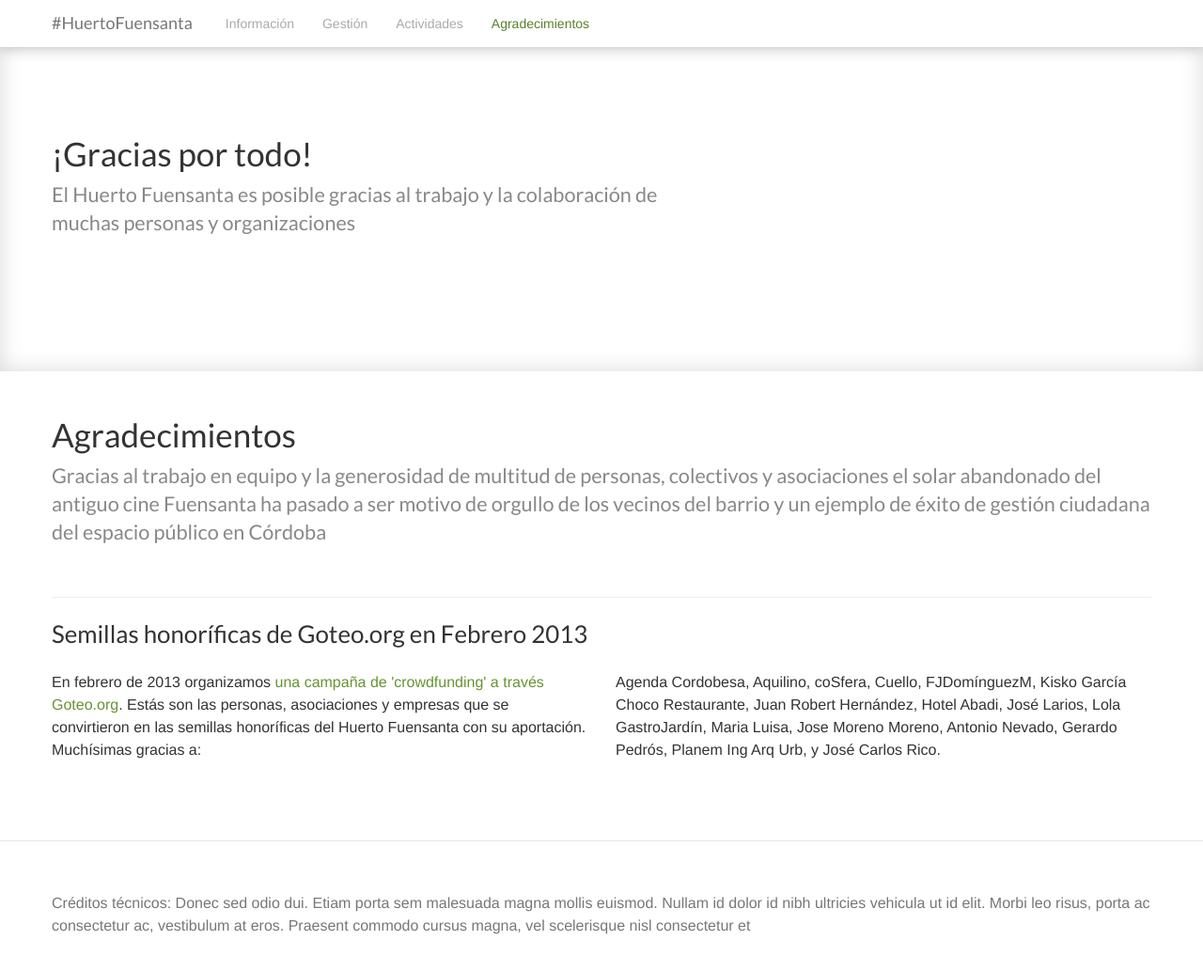
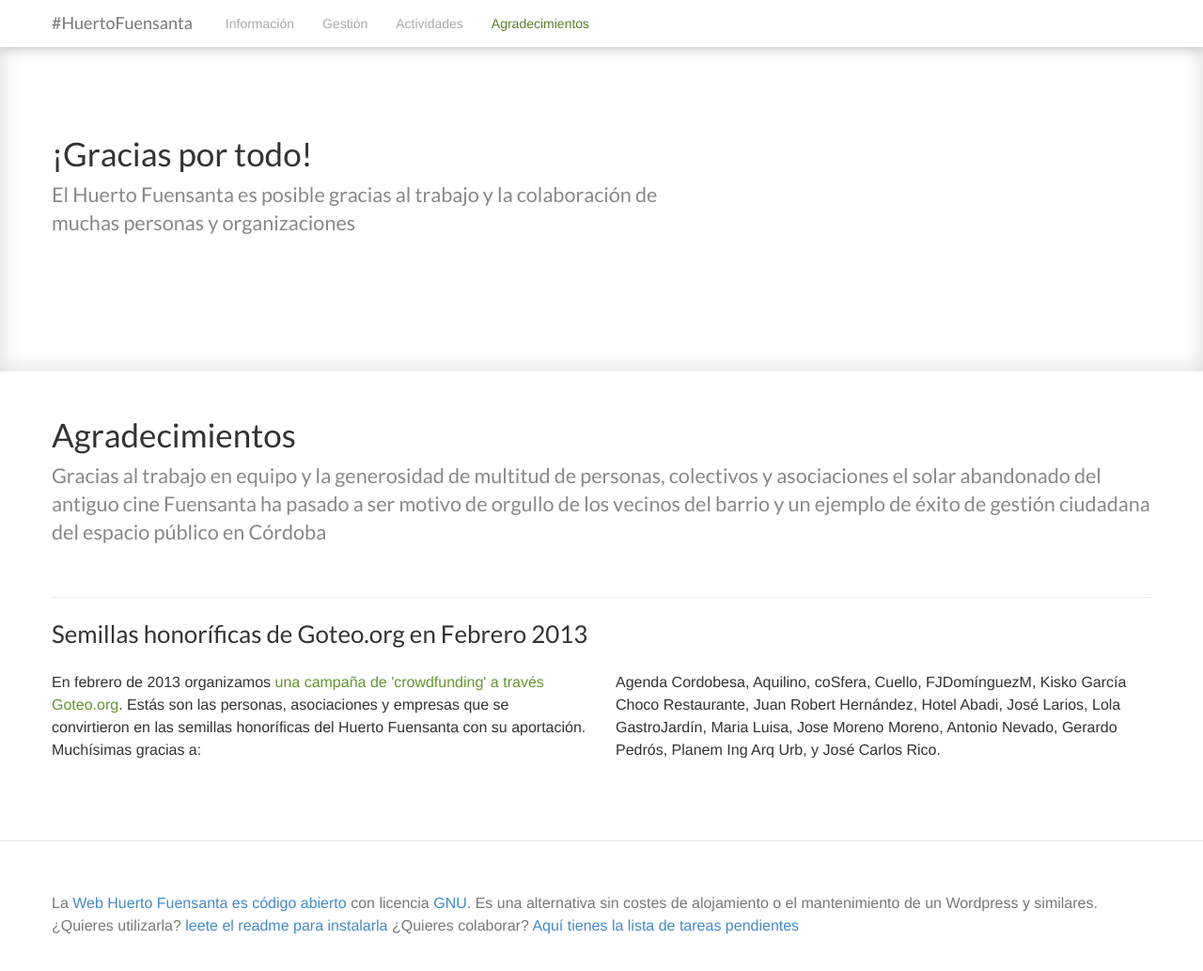
Before and after one commit to colaborativa/huertofuensanta.colaborativa.eu, a Jekyll site: the page built from 4_agradecimientos.md, in a window 1280 px wide and 1075 px high. Shown: the top 1033 px of the window at 94% size. Built offline with Jekyll 4.4.1, drawn with Linux system fonts in a browser that asks for light colours; nearby versions of some CDN libraries; comment, search, counter and statistics services are not loaded.

Commit message:
Adding Creditos tecnicos

```diff
--- a/_includes/_footer.html
+++ b/_includes/_footer.html
@@ -1,6 +1,5 @@
 <footer class="footer">
 	<div class="container">
-	    <p class="creditosTecnicos">Créditos técnicos: Donec sed odio dui. Etiam porta sem malesuada magna mollis euismod. Nullam id dolor id nibh ultricies vehicula ut id elit. Morbi leo risus, porta ac consectetur ac, vestibulum at eros. Praesent commodo cursus magna, vel scelerisque nisl consectetur et </p>
+	    <p class="creditosTecnicos">La <a href="https://github.com/colaborativa/huertofuensanta.org"> Web Huerto Fuensanta es código abierto</a> con licencia <a href="https://github.com/colaborativa/huertofuensanta.org/blob/master/LICENSE">GNU</a>. Es una alternativa sin costes de alojamiento o el mantenimiento de un Wordpress y similares.  ¿Quieres utilizarla? <a href="https://github.com/colaborativa/huertofuensanta.org/blob/master/README.md">leete el readme para instalarla</a> ¿Quieres colaborar? <a href="https://github.com/colaborativa/huertofuensanta.org/issues">Aquí tienes la lista de tareas pendientes</a></p>
 	</div>
-	<div id="#huertofuensanta-contributors"></div>
 </footer>
```
